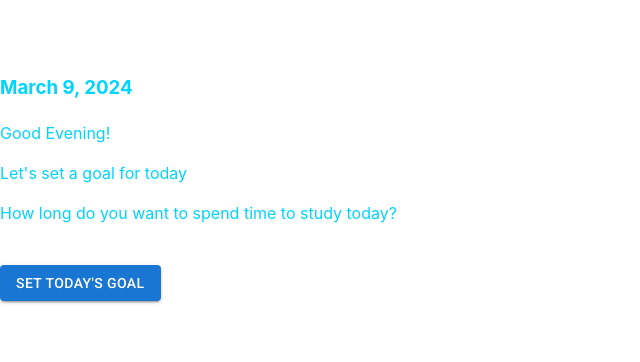
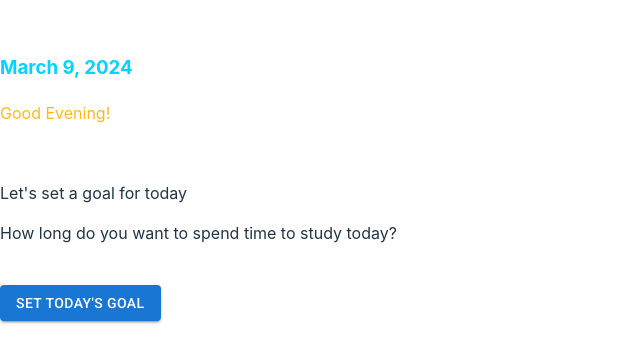
Before and after one commit to jasper-th-wang/QDSteam24, a React (Vite) app: page /daily-goals in a window 1280 px wide. Shown: the part 222-584 px from the top of the page, without its empty margins (0-640 px from the left). Built offline with nearby package versions, Linux system fonts and the light colour scheme.

Commit message:
Add colour to greet

```diff
--- a/src/index.css
+++ b/src/index.css
@@ -16,6 +16,10 @@
 .blueTitleColour {
   color: #00D4FF;
 
+}
+
+.orangeColour {
+  color: #FFB81E;
 }
 
 a {
--- a/src/pages/SetDailyGoal.jsx
+++ b/src/pages/SetDailyGoal.jsx
@@ -23,9 +23,9 @@ function GetTodaysDate() {
     }
 
     return (
-        <div className={classes.redText}>
-            <h3>{`${month} ${day}, ${year}`}</h3>
-            <p>{greeting}</p>
+        <div>
+            <h3 className="blueTitleColour">{`${month} ${day}, ${year}`}</h3>
+            <p className='orangeColour'>{greeting}</p>
         </div>
     );
 }
@@ -33,8 +33,9 @@ function GetTodaysDate() {
 function SetDailyGoal() {
     return (
 
-        <div className="blueTitleColour">
+        <div className="">
             <GetTodaysDate />
+            <br />
             <p>Let's set a goal for today</p>
             <p>How long do you want to spend time to study today?</p>
             <br />
```
